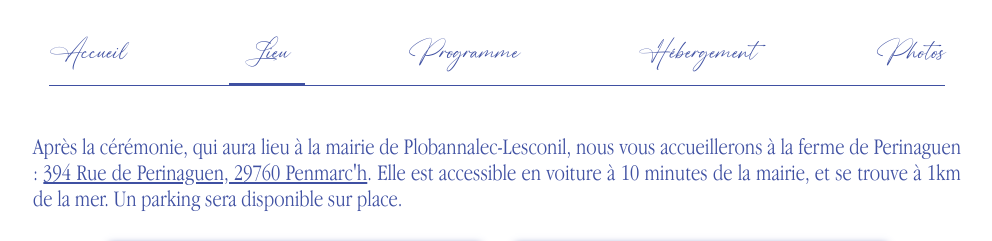
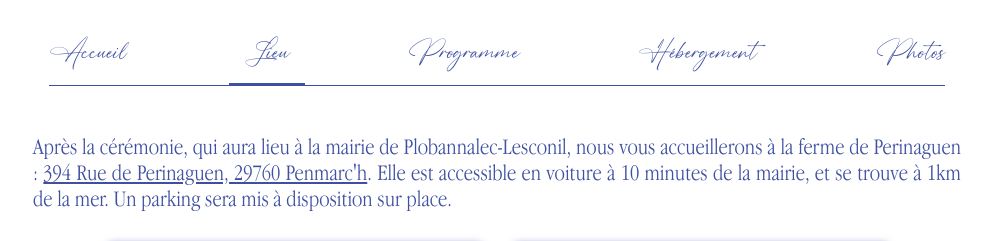
Before and after one commit to elisaetjulie/elisaetjulie.github.io, a React (Create React App) app: page /location in a window 1280 px wide. Shown: the top 241 px of the page, without its empty margins (143-1135 px from the left). Built offline with nearby package versions, Linux system fonts and the light colour scheme.

Commit message:
Update Location.tsx

```diff
--- a/src/pages/Location/Location.tsx
+++ b/src/pages/Location/Location.tsx
@@ -31,7 +31,7 @@ const Location = ({ className }: LocationProps) => {
           394 Rue de Perinaguen, 29760 Penmarc'h
         </StyledLink>
         . Elle est accessible en voiture à 10 minutes de la mairie, et se trouve
-        à 1km de la mer. Un parking sera disponible sur place.
+        à 1km de la mer. Un parking sera mis à disposition sur place.
       </StyledParagraph>
       <StyledPicturesContainer>
         <StyledPic src="images/farm.jpeg" />
```
